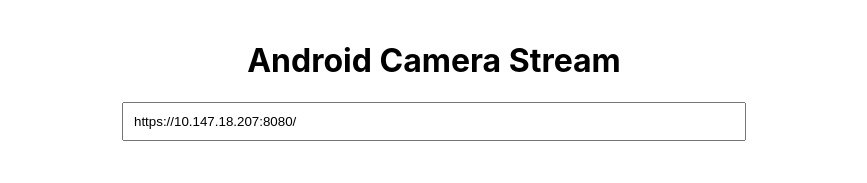
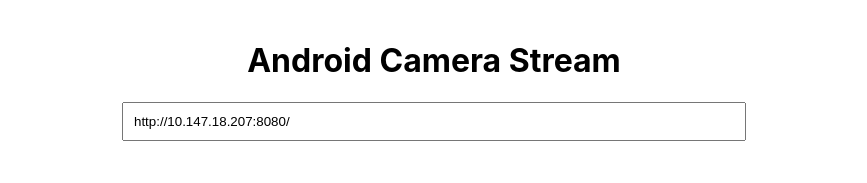
Before and after one commit to DenoLab/camera, a React (Create React App) app: page / in a window 1280 px wide. Shown: the top 183 px of the page, without its empty margins (206-1073 px from the left). Built offline with nearby package versions, Linux system fonts and the light colour scheme.

Commit message:
Update App.js

```diff
--- a/src/App.js
+++ b/src/App.js
@@ -28,7 +28,7 @@
 
 function App() {
   // State lưu địa chỉ IP của điện thoại
-  const [ipAddress, setIpAddress] = useState('https://10.147.18.207:8080/');
+  const [ipAddress, setIpAddress] = useState('http://10.147.18.207:8080/');
 
   // Tạo URL để lấy video
   const videoUrl = ipAddress ? `${ipAddress}/video` : '';
```
